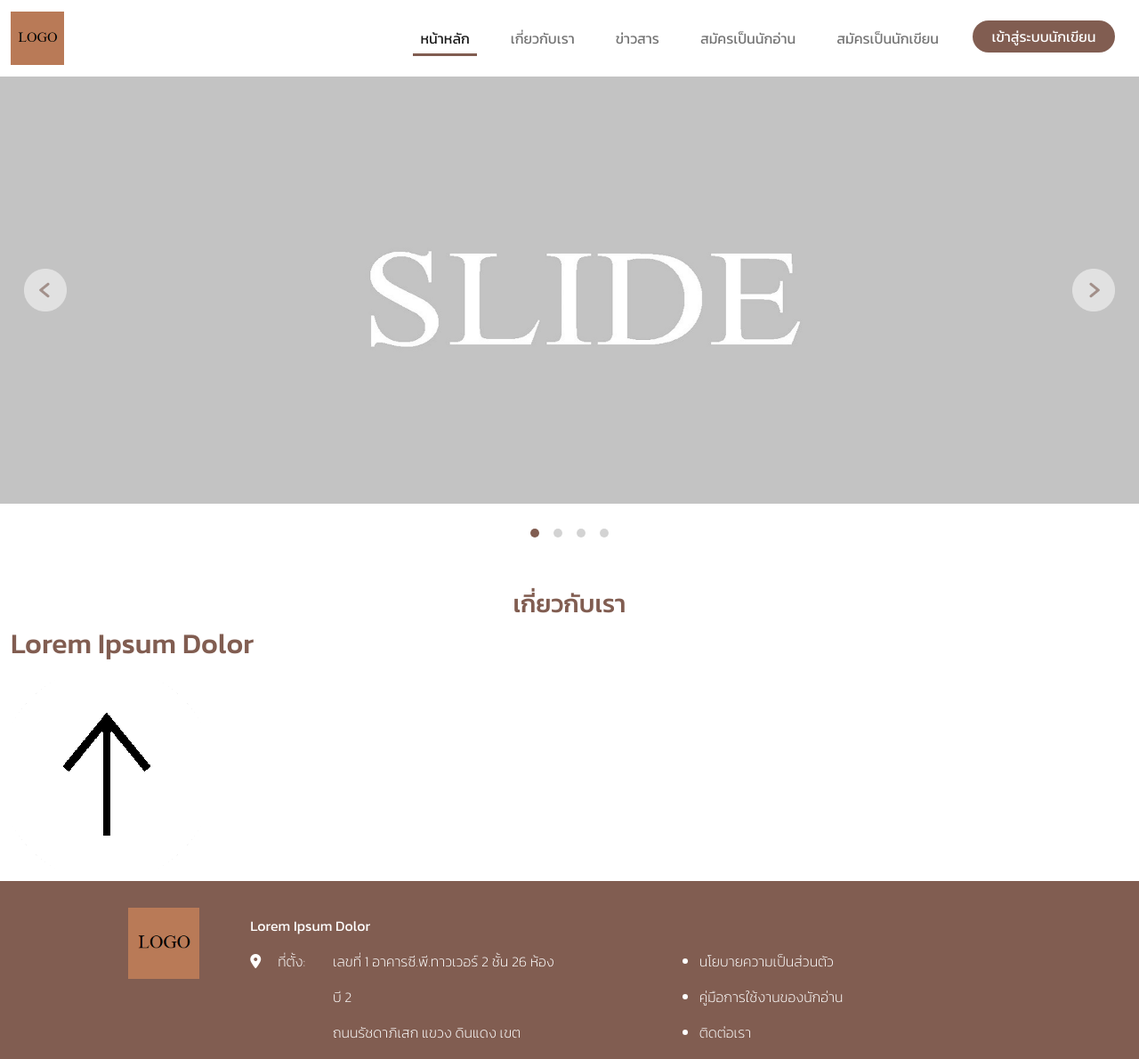
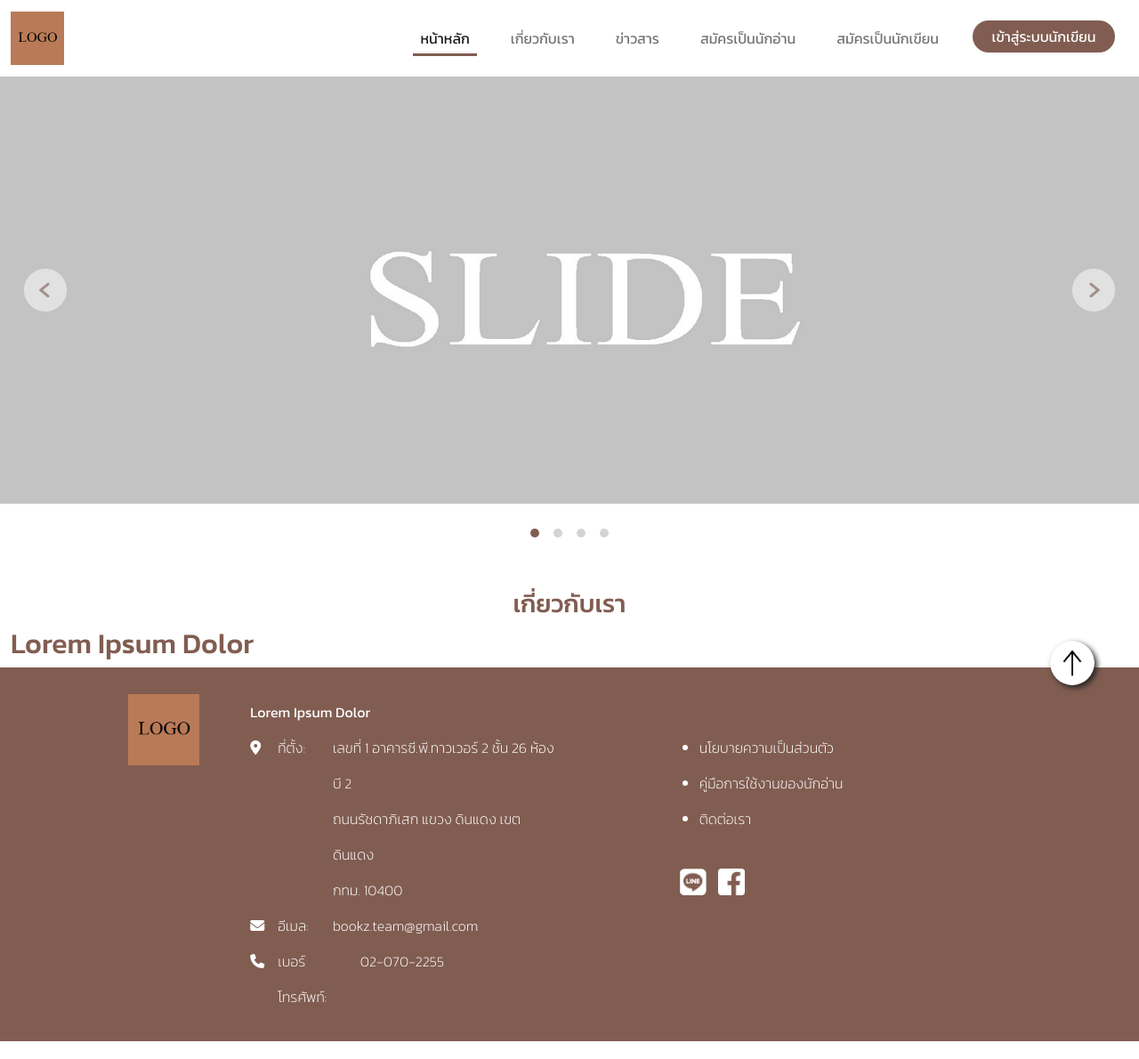
Before and after one commit to deathwingtei/test_book_store, a plain HTML site: page index.html in a window 1280 px wide. Shown: the top 1190 px of the page at 89% size. Drawn offline with nearby package versions, Linux system fonts and the light colour scheme.

Commit message:
add back to top

```diff
--- a/assets/css/dg_main.css
+++ b/assets/css/dg_main.css
@@ -131,6 +131,19 @@ footer
     margin-top:20px;
 }
 
+#backtotop
+{
+    -webkit-filter: drop-shadow(3px 3px 3px #222);
+    filter: drop-shadow(3px 3px 3px #222);
+    border-radius: 50%;
+    width:50px;
+    position: absolute;
+    right: 0;
+    margin-right: 50px;
+    margin-top:-30px;
+    cursor: pointer;
+}
+
 
 @media only screen and (max-width: 767px) {
     .carousel-control-next, .carousel-control-prev {
--- a/assets/js/dg_main.js
+++ b/assets/js/dg_main.js
@@ -0,0 +1,4 @@
+document.querySelector("#backtotop").onclick = function() {
+    document.body.scrollTop = 0; // For Safari
+    document.documentElement.scrollTop = 0; // For Chrome, Firefox, IE and Opera
+};
--- a/index.html
+++ b/index.html
@@ -105,9 +105,7 @@
 	<div id="news">
 	</div>
 	<footer>
-		<div id="backtottop">
-			<img src="assets/images/arrow_up_circle_white.png">
-		</div>
+		<img  id="backtotop" src="assets/images/arrow_up_circle_white.png">
 		<div id="footer_top">
 			<div class="container-fluid ">
 				<div class="row">
```
